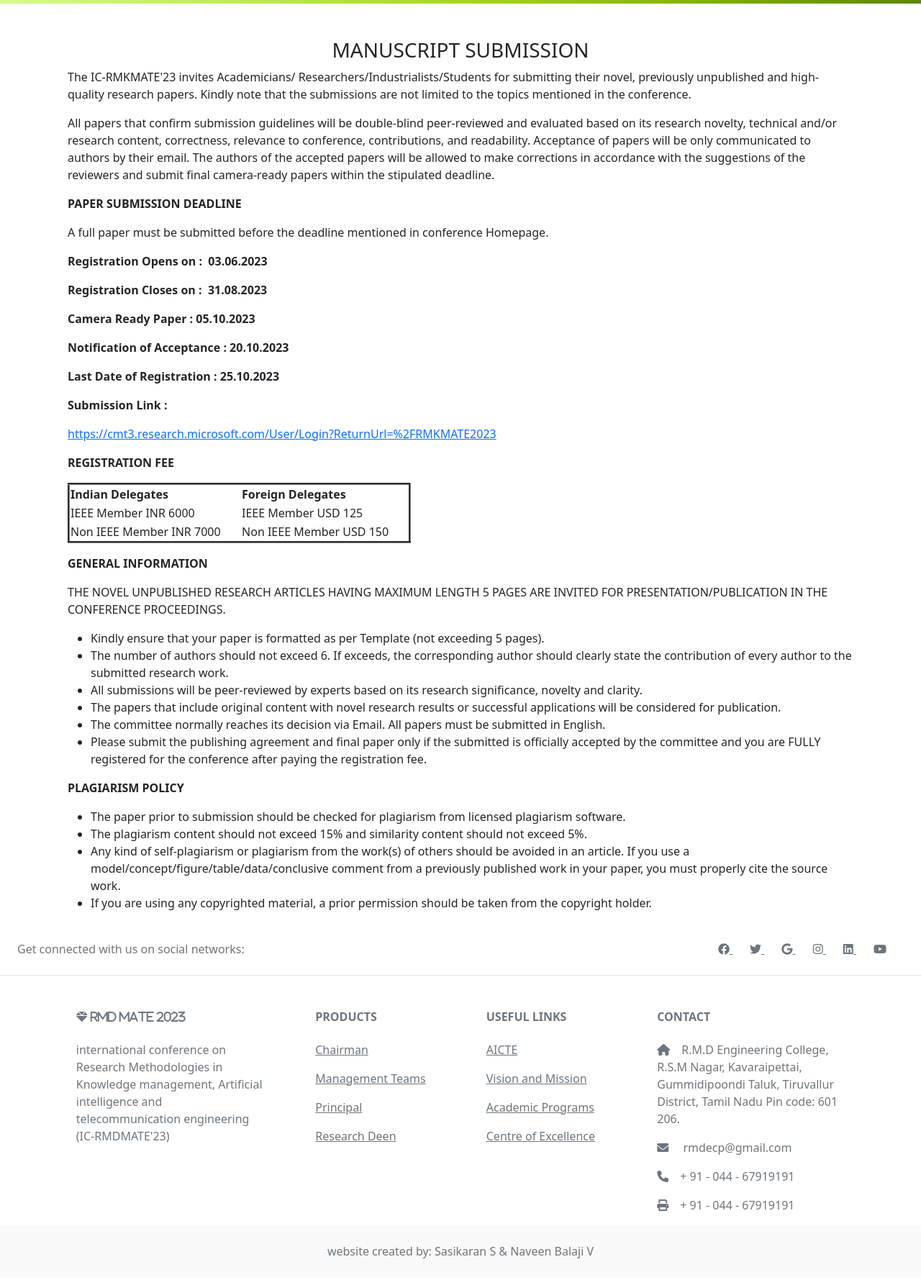
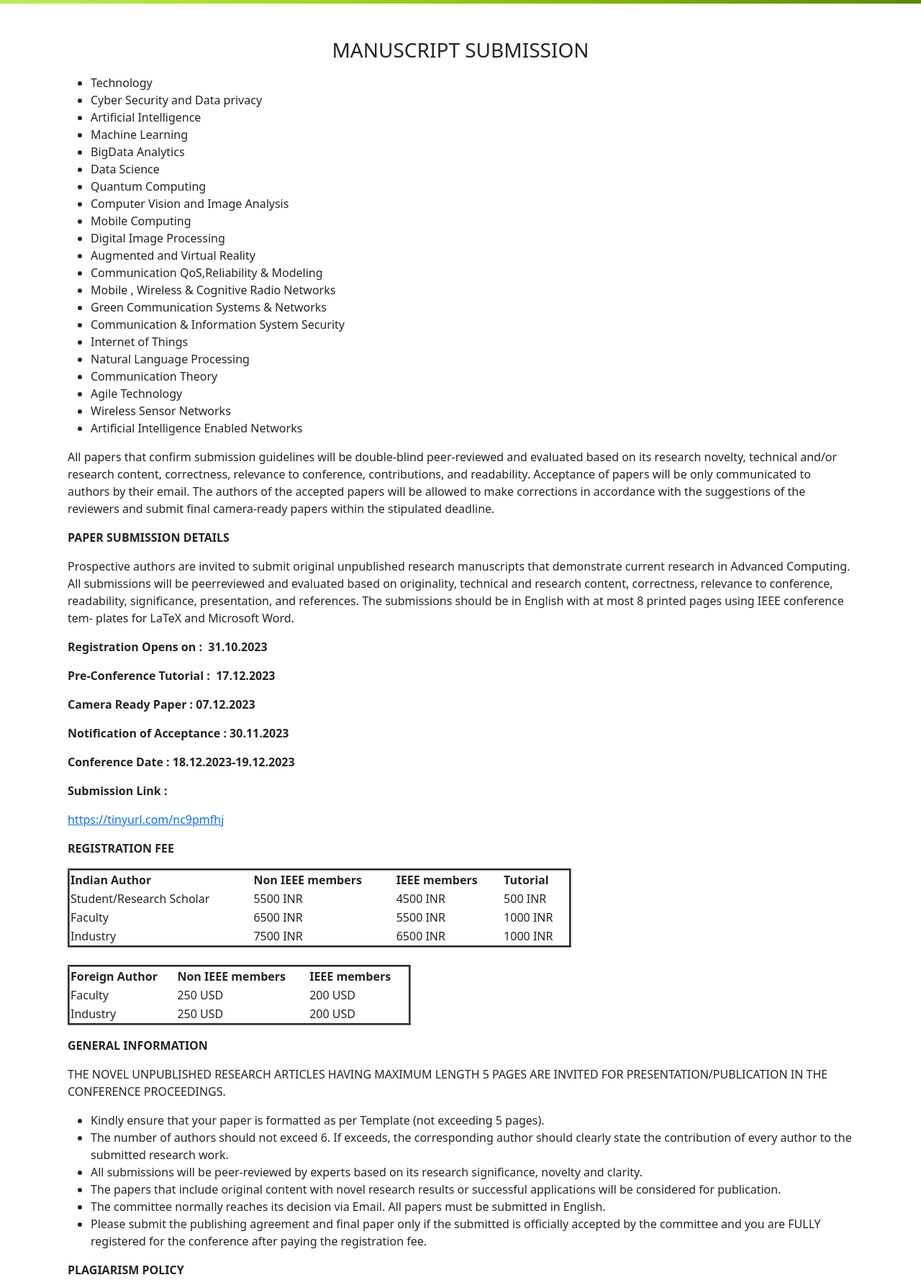
Before and after one commit to Naveenbalajivetrivel/conference, a plain HTML site: page submission.html in a window 1280 px wide. Shown: the part 51-1830 px from the top of the page at 72% size. Drawn offline with nearby package versions, Linux system fonts and the light colour scheme.

Commit message:
Add files via upload

```diff
--- a/assets/css/index.css
+++ b/assets/css/index.css
@@ -23,7 +23,6 @@ body {
 .top-div {
 	background-image: linear-gradient(
 		to right,
-		#d6fa8c,
 		#beed53,
 		#a5d721,
 		#82b300,
--- a/submission.html
+++ b/submission.html
@@ -4,7 +4,7 @@
 		<meta charset="UTF-8" />
 		<meta http-equiv="X-UA-Compatible" content="IE=edge" />
 		<meta name="viewport" content="width=device-width, initial-scale=1.0" />
-		<title>RMDMATE2023</title>
+		<title>ICIETDW’23</title>
 
 		<!-- CSS only -->
 		<link
@@ -72,10 +72,30 @@
 				<h3 class="my-heading text-center pt-5">Manuscript Submission</h3>
 
 				<p>
-				  The IC-RMKMATE'23 invites Academicians/
-					Researchers/Industrialists/Students for submitting their novel,
-					previously unpublished and high-quality research papers. Kindly note that the
-				   submissions are not limited to the topics mentioned in the conference. </p>
+					<ul>
+					<li> Technology</li>
+					<li>Cyber Security and Data privacy</li>
+					<li>Artificial Intelligence</li>
+					<li>Machine Learning</li>
+					<li>BigData Analytics</li>
+					<li>Data Science</li>
+					<li>Quantum Computing</li>
+					<li>Computer Vision and Image Analysis</li>
+					<li>Mobile Computing</li>
+					<li>Digital Image Processing</li>
+					<li>Augmented and Virtual Reality</li>
+					<li>Communication QoS,Reliability & Modeling</li>
+					<li>Mobile , Wireless & Cognitive Radio Networks</li>
+					<li>Green Communication Systems & Networks</li>
+					<li>Communication & Information System Security</li>
+					<li>Internet of Things</li>
+					<li>Natural Language Processing</li>
+					<li>Communication Theory</li>
+					<li>Agile Technology</li>
+					<li>Wireless Sensor Networks</li>
+					<li>Artificial Intelligence Enabled Networks </li>
+				</ul>
+				</p>
 
 				<p>
 					All papers that confirm submission guidelines will be double-blind
@@ -88,33 +108,71 @@
 					within the stipulated deadline.
 				</p>
 
-				<p class="my-heading"><strong>Paper Submission Deadline</strong></p>
-                <p> A full paper must be
-                  submitted before the deadline mentioned in conference Homepage. </p>
-                <p><strong>Registration Opens on :&nbsp; 03.06.2023</strong></p>
-                <p><strong>Registration Closes on :&nbsp; 31.08.2023</strong></p>
-                <p><strong>Camera Ready Paper : 05.10.2023 </strong></p>
-                <p><strong>Notification of Acceptance : 20.10.2023 </strong></p>
-                <p><strong>Last Date of Registration : 25.10.2023</strong></p>
+				<p class="my-heading"><strong>Paper Submission Details</strong></p>
+                <p>Prospective authors are invited to submit original unpublished research
+					manuscripts that demonstrate current research in Advanced Computing.
+					All submissions will be peerreviewed and evaluated based on originality,
+					technical and research content, correctness, relevance to conference,
+					readability, significance, presentation, and references. The submissions
+					should be in English with at most 8 printed pages using IEEE conference tem-
+					plates for LaTeX and Microsoft Word.</p>
+                <p><strong>Registration Opens on :&nbsp; 31.10.2023</strong></p>
+                <p><strong>Pre-Conference Tutorial :&nbsp; 17.12.2023</strong></p>
+                <p><strong>Camera Ready Paper : 07.12.2023 </strong></p>
+                <p><strong>Notification of Acceptance : 30.11.2023 </strong></p>
+                <p><strong>Conference Date : 18.12.2023-19.12.2023</strong></p>
                 <p><strong>Submission Link :&nbsp; </strong></p>
-              <p><a href="https://cmt3.research.microsoft.com/User/Login?ReturnUrl=%2FRMKMATE2023">https://cmt3.research.microsoft.com/User/Login?ReturnUrl=%2FRMKMATE2023</a></p>
+              <p><a href="https://tinyurl.com/nc9pmfhj">https://tinyurl.com/nc9pmfhj</a></p>
                 <p class="my-heading"><strong>REGISTRATION FEE</strong></p>
-                <table width="477" border="3">
+                <table width="700" border="3">
                   <tbody>
                     <tr>
-                      <th scope="col">Indian Delegates</th>
-                      <th scope="col">Foreign Delegates</th>
+                      <th scope="col">Indian Author</th>
+                      <th scope="col">Non IEEE members</th>
+					  <th scope="col">IEEE members</th>
+					  <th scope="col">Tutorial</th>
                     </tr>
                     <tr>
-                      <td>IEEE Member INR 6000</td>
-                      <td>IEEE Member USD 125</td>
+                      <td>Student/Research Scholar</td>
+                      <td>5500 INR</td>
+					  <td>4500 INR</td>
+					  <td>500 INR</td>
                     </tr>
                     <tr>
-                      <td>Non IEEE Member INR 7000</td>
-                      <td>Non IEEE Member USD 150</td>
+                      <td>Faculty</td>
+                      <td>6500 INR</td>
+					  <td>5500 INR</td>
+					  <td>1000 INR</td>
                     </tr>
+					<tr>
+						<td>Industry</td>
+						<td>7500 INR</td>
+						<td>6500 INR</td>
+						<td>1000 INR</td>
+					  </tr>
                   </tbody>
-                </table>
+                </table><br>
+				<table width="477" border="3">
+					<tbody>
+					  <tr>
+						<th scope="col">Foreign Author</th>
+						<th scope="col">Non IEEE members</th>
+						<th scope="col">IEEE members</th>
+					  </tr>
+
+					  <tr>
+						<td>Faculty</td>
+						<td>250 USD</td>
+						<td>200 USD</td>
+
+					  </tr>
+					  <tr>
+						  <td>Industry</td>
+						  <td>250 USD</td>
+						  <td>200 USD</td>
+						</tr>
+					</tbody>
+				  </table>
                 <p class="my-heading"><strong></strong></p>
                 <p class="my-heading"><strong>GENERAL INFORMATION</strong></p>
 				<p class="my-heading">
@@ -243,10 +301,10 @@
 		  <div class="col-md-3 col-lg-4 col-xl-3 mx-auto mb-4">
 			<!-- Content -->
 			<h6 class="text-uppercase fw-bold mb-4">
-			  <i class="fas fa-gem me-3"> RMD MATE 2023</i>
+			  <i class="fas fa-gem me-3"> ICIETDW’23</i>
 			</h6>
 			<p>
-			  international conference on Research Methodologies in Knowledge management, Artificial intelligence and telecommunication engineering (IC-RMDMATE'23)
+				International Conference On Integration Of Emerging Technologies For The Digital World 2023 (ICIETDW’23)
 			</p>
 		  </div>
 		  <!-- Grid column -->
```
Also changed, not shown: callforpapers.html (+6 -12 lines), comittee.html (+31 -2 lines), contact.html (+11 -7 lines), index.html (+33 -56 lines), keynote.html (+2 -2 lines), publication.html (+4 -4 lines), venue.html (+2 -2 lines), assets/images/rmdec_logo.jpg, 1 other file.
